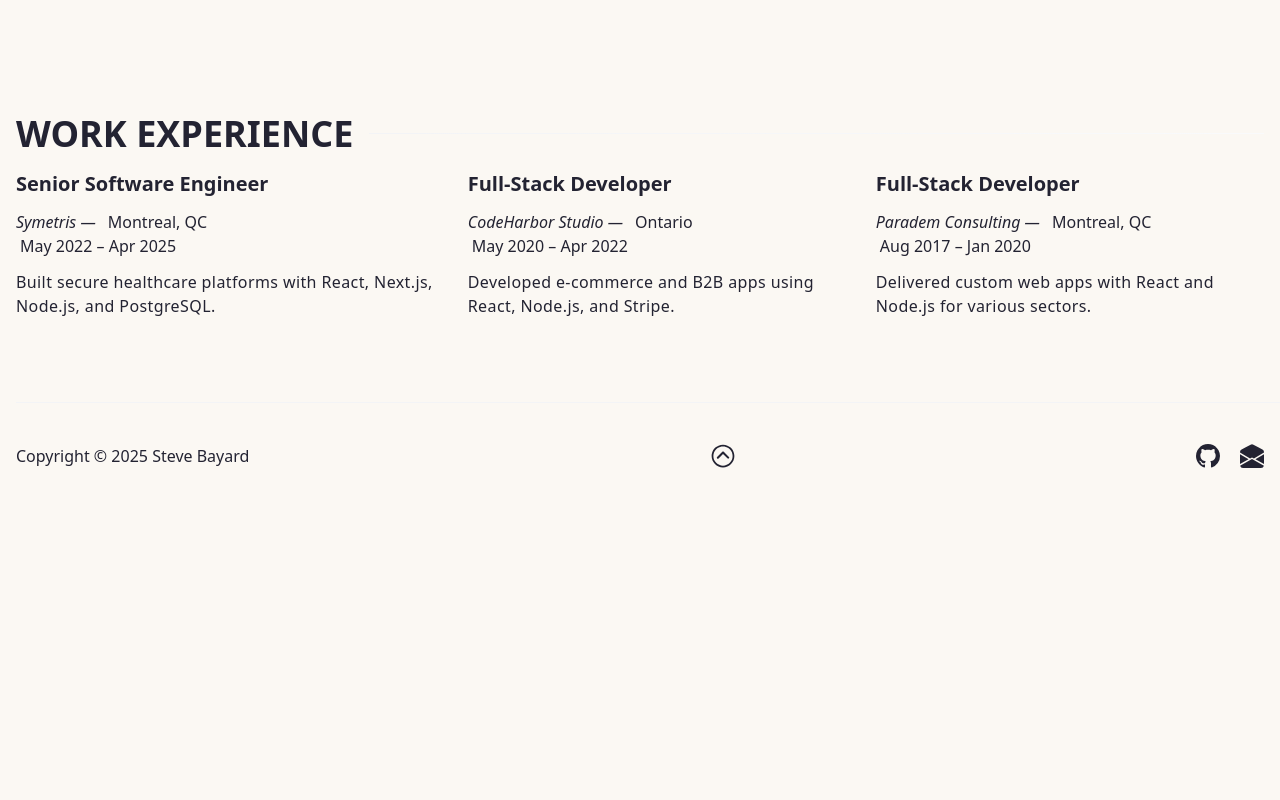
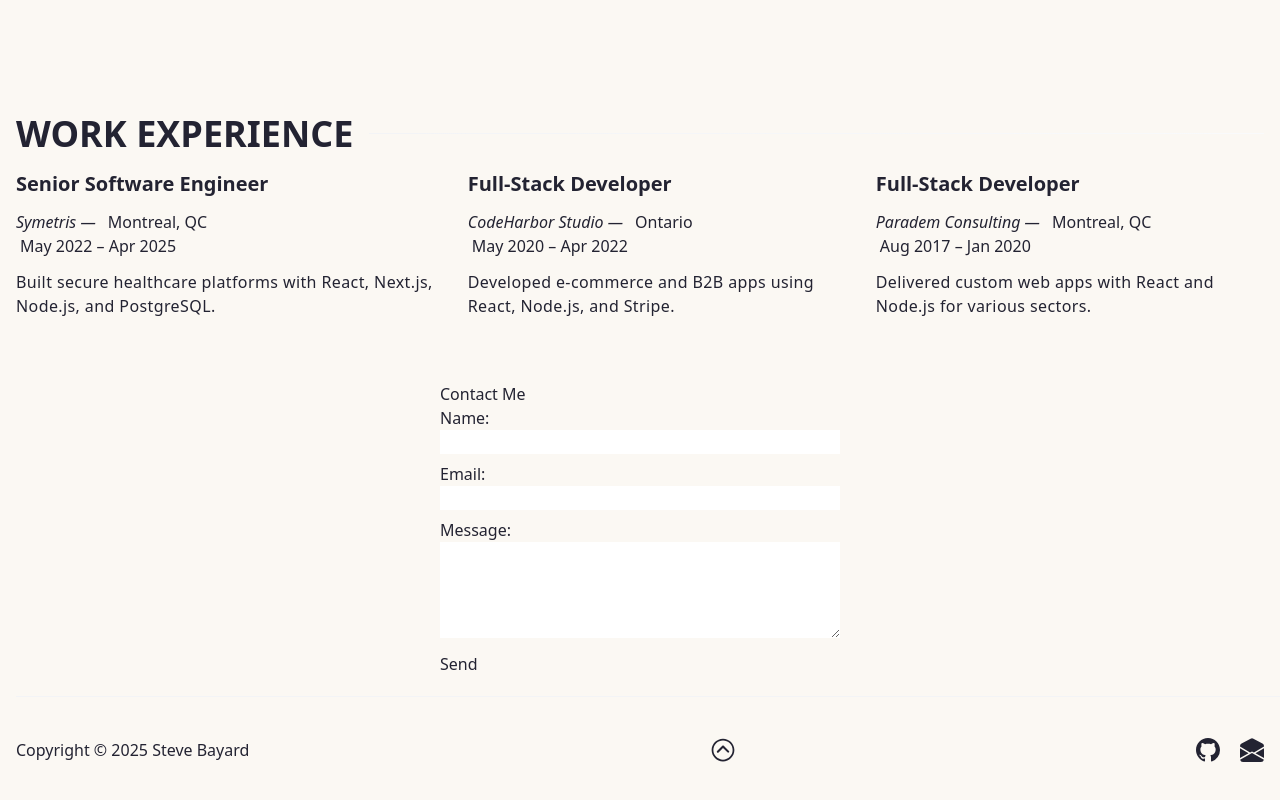
Before and after one commit to dev-tech-top/Steve_next_portfolio, a Next.js app: page / in a window 1280 px wide. Shown: the part 2602-3402 px from the top of the page. Before the commit the page ends 3112 px from the top, so only its background shows below. Built offline with nearby package versions, Linux system fonts and the light colour scheme.

Commit message:
insert contact section link

```diff
--- a/app/page.js
+++ b/app/page.js
@@ -1,6 +1,6 @@
 "use client";
 
-import { WelcomeSection, AboutSection, TechnologiesSection, ProjectsSection, WorkSection } from "app/sections";
+import { WelcomeSection, AboutSection, TechnologiesSection, ProjectsSection, WorkSection, ContactSection } from "app/sections";
 
 export default function Page() {
 	return (
@@ -10,6 +10,7 @@ export default function Page() {
 			<ProjectsSection />
 			<TechnologiesSection />
 			<WorkSection />
+			<ContactSection />
 		</div>
 	);
 }
--- a/app/sections/index.js
+++ b/app/sections/index.js
@@ -4,3 +4,4 @@ export * from "./technologies";
 export * from "./project";
 export * from "./project/ProjectItem";
 export * from "./work";
+export * from "./contact";
```
